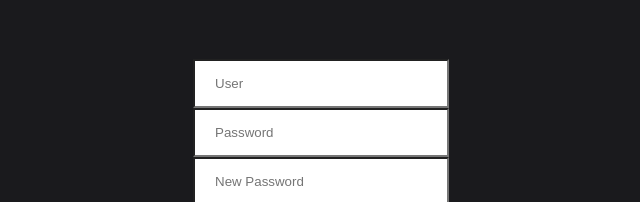
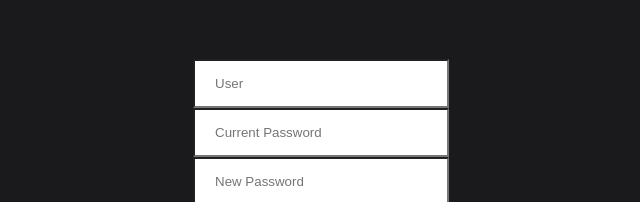
Before and after one commit to OmarMutd/Cross-Chat, a React (Create React App) app: page /ChangePassword in a window 1280 px wide. Shown: the part 179-381 px from the top of the page, without its empty margins (319-959 px from the left). Built offline with nearby package versions, Linux system fonts and the light colour scheme.

Commit message:
adding error handling for changing a password

```diff
--- a/src/ChangePassword/ChangePassword.js
+++ b/src/ChangePassword/ChangePassword.js
@@ -10,7 +10,7 @@ function ChangePassword() {
     const [name, setName] = useState('');
     const [password, setPassword] = useState('');
     const [newpassword, setNewPassword] = useState('');
-    const { register, handleSubmit } = useForm();
+    const { register, handleSubmit, errors } = useForm();
 
     const onSubmit = () => {
         const bodyName = JSON.stringify({ name, password })
@@ -37,33 +37,37 @@ function ChangePassword() {
                 <form onSubmit={handleSubmit(onSubmit)}>
 
                     <input
-                    ref={register}
-                    name='user-name'
+                    ref={register({required: true})}
+                    name='name'
                     placeholder="User"
                     className="joinInput"
                     type="text"
                     onChange={(event) => setName(event.target.value)}
                     />
+                    {errors.name && <p className='create-err'>Username is required.</p>}
 
                     <input
-                    ref={register}
-                    name='old-password'
-                    placeholder="Password"
+                    ref={register({required: true})}
+                    name='password'
+                    placeholder="Current Password"
                     className="joinInput"
                     type="password"
                     onChange={(event) => setPassword(event.target.value)}
                     />
+                    {errors.password && <p className='create-err'>Must enter your current password.</p>}
 
                     <input
-                    ref={register}
-                    name='new-password'
+                    ref={register({required: true, minLength: 8})}
+                    name='newpass'
                     placeholder="New Password"
                     className="joinInput"
                     type="password"
                     onChange={(event) => setNewPassword(event.target.value)}
                     />
+                    {errors.newpass && <p className='create-err'>Password must be at least 8 charecters, contain one uppercase and one lower case charecter, and contain one special charecter. </p>}
 
-                    <button type='submit' className='delete-account-button' disabled={!name || !password || !newpassword}>
+
+                    <button type='submit' className='delete-account-button'>
                         Confirm Change password
             </button>
                     <Link to='/ManageAccount'><button className='manage-button'> Go Back </button></Link>
--- a/src/CreateAnAccount/CreateAnAccount.js
+++ b/src/CreateAnAccount/CreateAnAccount.js
@@ -9,7 +9,7 @@ export default function CreateAnAccount(props) {
     const { register, handleSubmit, errors } = useForm();
     const [name, setName] = useState('');
     const [password, setPassword] = useState('');
-    const [matchpassword, setMatchpassword] = useState('');
+    // const [matchpassword, setMatchpassword] = useState('');
 
 
 
```
Also changed, not shown: todo.txt.
